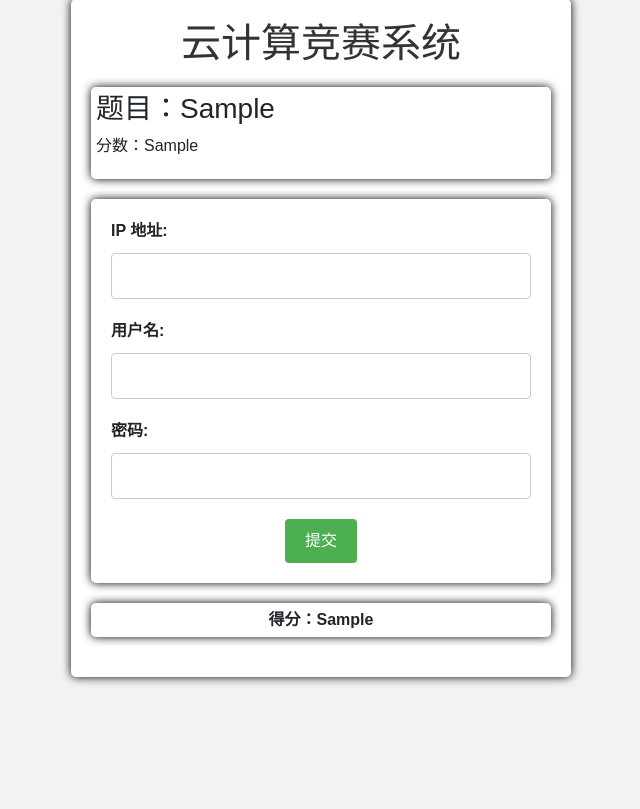
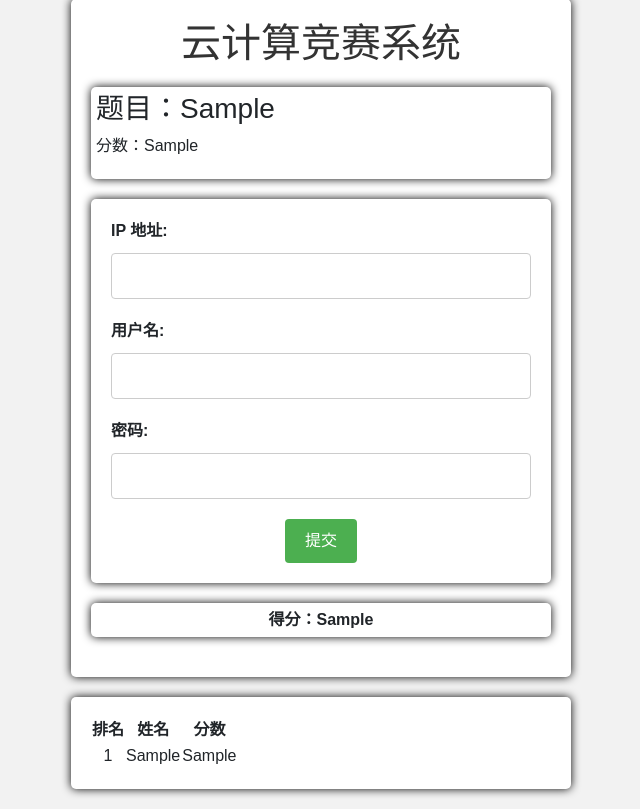
Before and after one commit to peiqingyang/jsxt, a PHP site: page /main.php in a window 1280 px wide. Shown: the part 21-830 px from the top of the page, without its empty margins (319-959 px from the left). Before the commit the page ends 705 px from the top, so only its background shows below. Run offline with PHP 8.4, Linux system fonts and the light colour scheme; the visitor is signed in with stand-in values (Sample User, id 1); tables that the repository leaves empty or names only in its code hold one stand-in row (values such as "Sample post").

Commit message:
添加分数排行榜

```diff
--- a/main.php
+++ b/main.php
@@ -21,6 +21,8 @@
 			box-shadow: 0 0 10px rgba(0, 0, 0, 1);
 			border-radius: 5px;
 			text-align: center;
+			/* display: inline; */
+			position: relative; /* 设置相对定位 */
 		}
 		.container-a {
 			background-color: #fff;
@@ -38,7 +40,19 @@
 			margin: 20px auto;
 			box-shadow: 0 0 10px rgba(0, 0, 0, 1);
 			border-radius: 5px;
+
 			text-align: left;
+		}
+		.container-c {
+			background-color: #fff;
+			padding: 20px;
+			max-width: 500px;
+			margin: 20px auto;
+			box-shadow: 0 0 10px rgba(0, 0, 0, 1);
+			border-radius: 5px;
+			text-align: center;
+			/* display: inline; */
+			position: relative; /* 设置相对定位 */
 		}
 		h1 {
 			color: #333;
@@ -208,6 +222,20 @@ if ($result) {
 }
 // $user=$_POST['username'];
 // 关闭连接
+
+//分数实时显示
+$sql = "SELECT user, fenshu FROM fenshu ORDER BY fenshu DESC LIMIT 10";
+$result = $conn->query($sql);
+
+$scores = array();
+if ($result->num_rows > 0) {
+    while($row = $result->fetch_assoc()) {
+        $scores[] = $row;
+    }
+}
+
+
+
 mysqli_close($conn);
 ?>
 
@@ -227,6 +255,33 @@ mysqli_close($conn);
 			<script src="dengdai.js"></script>
 		</form>
         <div id="score" class="container-b">得分：<?php echo $fenshu;?></div>
+
 	</div>
+	<div class="container-c">
+		<table>
+    <tr>
+        <th>排名</th>
+        <th>姓名</th>
+        <th>分数</th>
+    </tr>
+    <?php
+    // 使用循环结构输出分数排行榜
+	// 获得要排序的列
+	$column = array_column($scores, 'fenshu');
+
+	// 按照得分从高到低排序
+	array_multisort($column, SORT_DESC, $scores);
+    $rank = 1;
+    foreach ($scores as $score) {
+        echo "<tr>";
+        echo "<td>".$rank."</td>";
+        echo "<td>".$score['user']."</td>";
+        echo "<td>".$score['fenshu']."</td>";
+        echo "</tr>";
+        $rank++;
+    }
+    ?>
+</table>
+		</div>
 </body>
 </html>
```
Also changed, not shown: getRanking.php (added).
